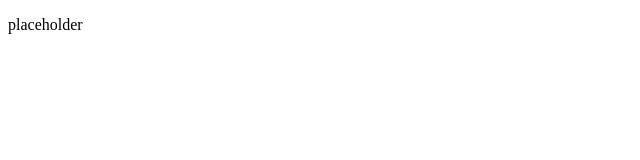
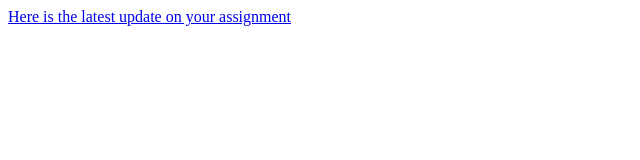
Before and after one commit to opcUZEkle/opcUZEkle.github.io, a plain HTML site: page index.html in a window 1280 px wide. Shown: the whole page, without its empty margins (0-640 px from the left). Drawn offline with Linux system fonts and the light colour scheme.

Commit message:
Update index.html

```diff
--- a/index.html
+++ b/index.html
@@ -4,6 +4,6 @@
 <title>Super Secret Site</title>
 </head>
 <body>
-<p>placeholder</p>
+  <a href="/progress.jpg" download>Here is the latest update on your assignment</a>
 </body>
 </html>
```
